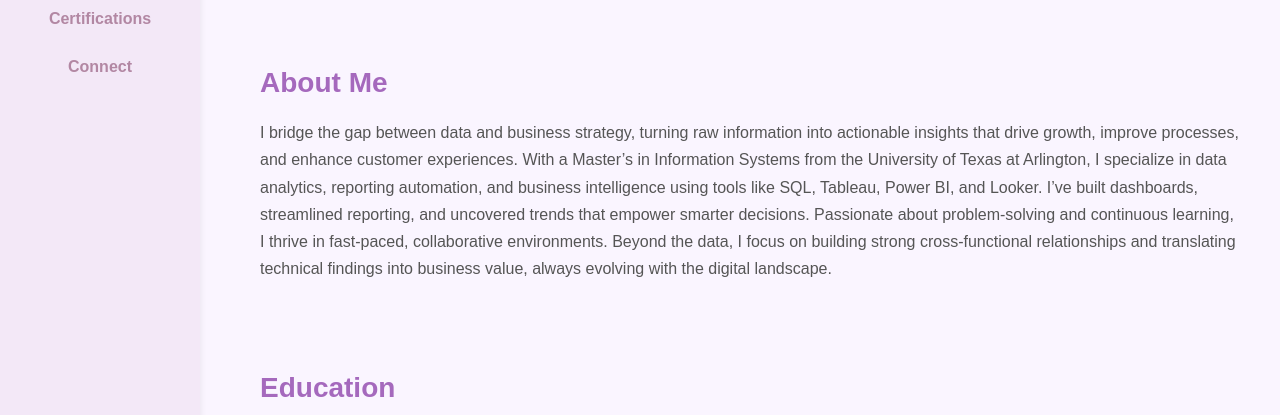
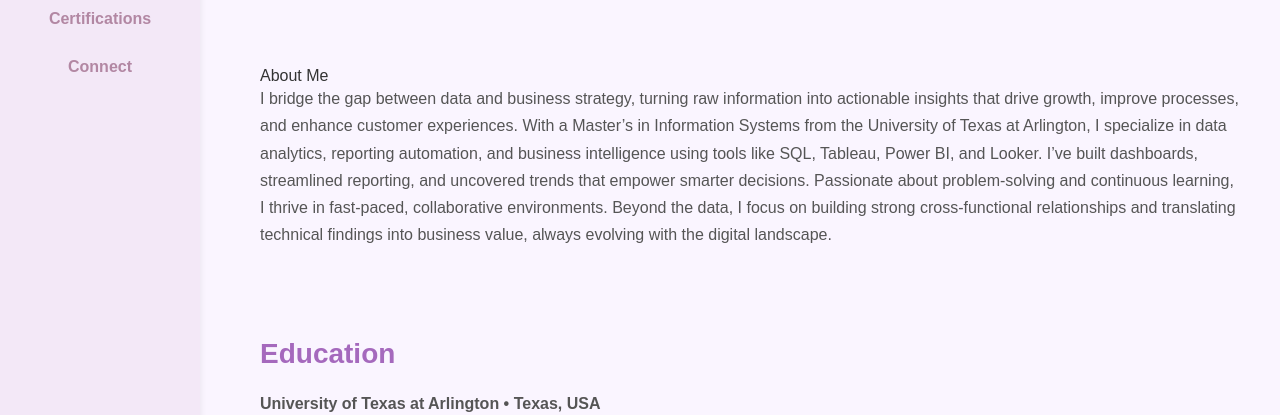
Before and after one commit to shamikaa07/shamikaa07.github.io, a plain HTML site: page index.html in a window 1280 px wide. Shown: the part 373-788 px from the top of the page. Drawn offline with Linux system fonts and the light colour scheme.

Commit message:
Update index.html

```diff
--- a/index.html
+++ b/index.html
@@ -299,7 +299,7 @@
 
   <!-- Sections -->
   <section id="about">
-    <h2>About Me</h2>
+    <div class="section-header">About Me</div>
     <p>I bridge the gap between data and business strategy, turning raw information into actionable insights that drive growth, improve processes, and enhance customer experiences. With a Master’s in Information Systems from the University of Texas at Arlington, I specialize in data analytics, reporting automation, and business intelligence using tools like SQL, Tableau, Power BI, and Looker.
 I’ve built dashboards, streamlined reporting, and uncovered trends that empower smarter decisions. Passionate about problem-solving and continuous learning, I thrive in fast-paced, collaborative environments. Beyond the data, I focus on building strong cross-functional relationships and translating technical findings into business value, always evolving with the digital landscape.</p>
   </section>
```
